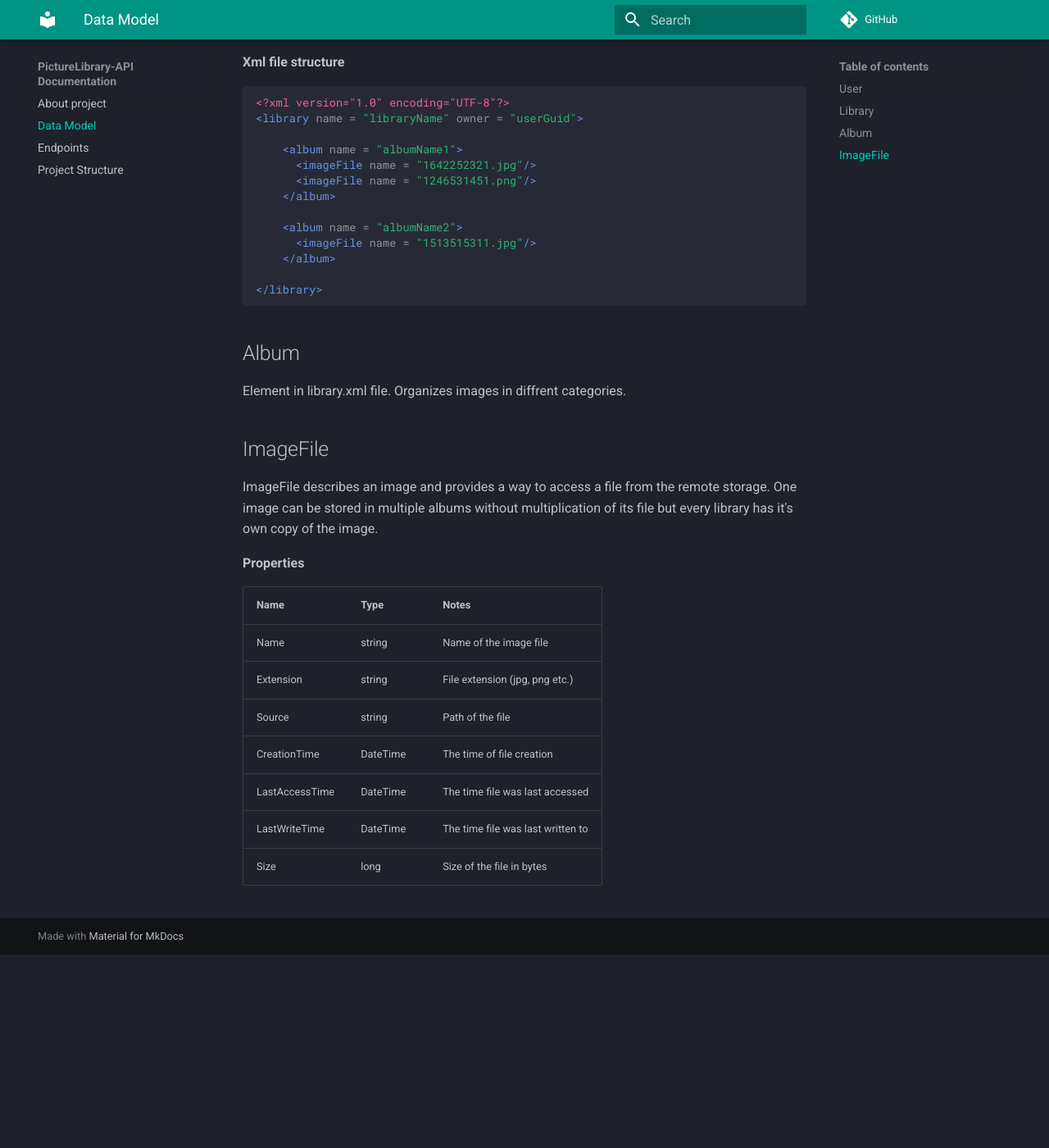
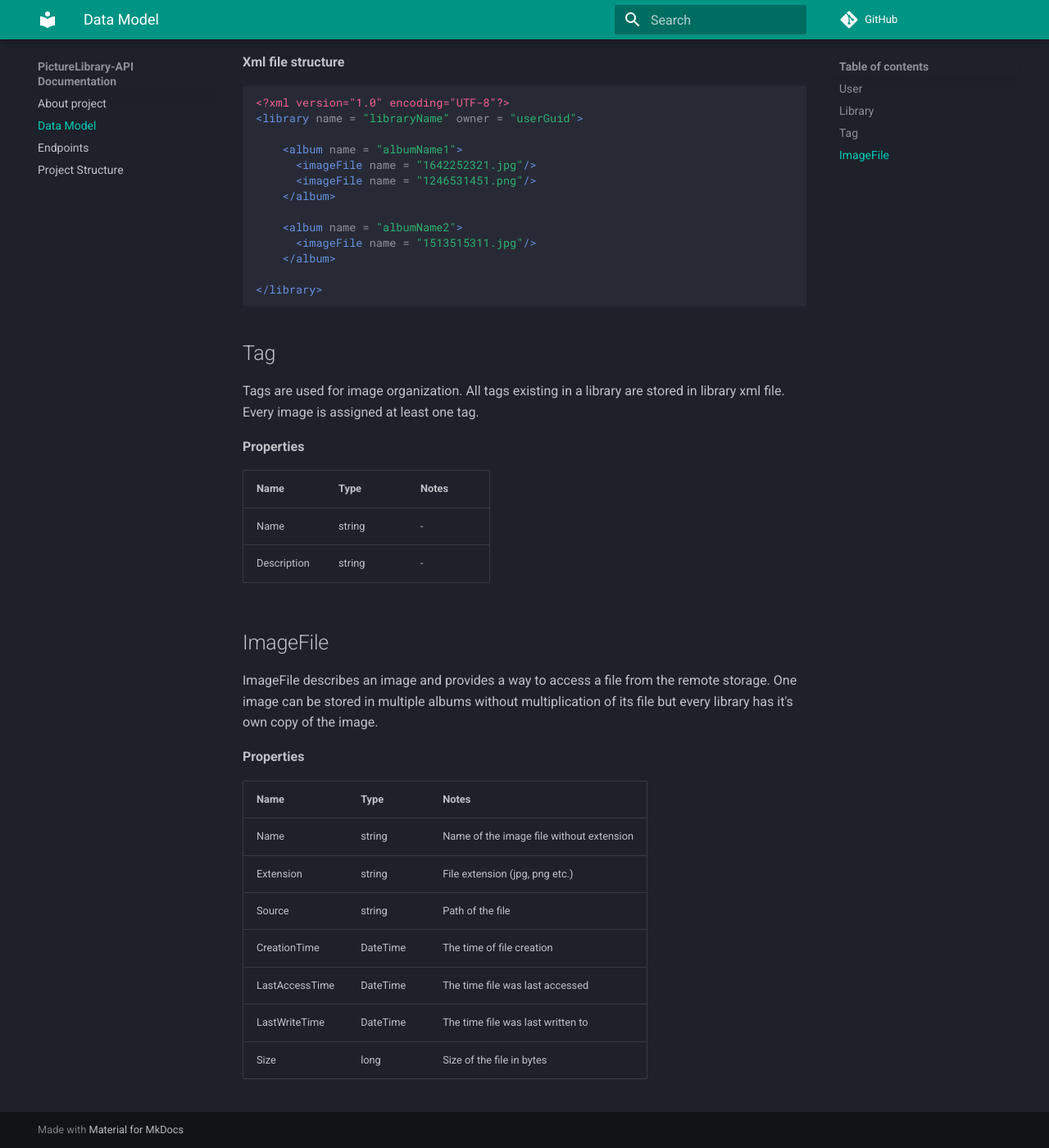
Before and after one commit to TomaszKumiega/PictureLibrary.API.Old, an MkDocs documentation site: the page built from docs/data-model.md, in a window 1280 px wide and 1400 px high, scrolled down 607 px. Shown: the whole window at 82% size. Built offline with MkDocs 1.6.1 and Material for MkDocs 9.7.7, drawn with Linux system fonts in a browser that asks for light colours; comment, search, counter and statistics services are not loaded; before the commit the page ends 1771 px from its top, so only the background shows below that.

Commit message:
Change album to tag

````diff
--- a/docs/data-model.md
+++ b/docs/data-model.md
@@ -36,9 +36,18 @@ Library represents .xml file that contains albums names and its pictures.
 </library>
 ```
 
-## Album
+## Tag
 
-Element in library.xml file. Organizes images in diffrent categories.
+Tags are used for image organization.
+All tags existing in a library are stored in library xml file.
+Every image is assigned at least one tag.
+
+**Properties**
+
+| Name | Type | Notes |
+|------|------|-------|
+| Name | string | - |
+| Description | string | - |
 
 
 ## ImageFile
@@ -50,7 +59,7 @@ One image can be stored in multiple albums without multiplication of its file bu
 
 | Name | Type | Notes |
 |------|------|-------|
-| Name | string | Name of the image file |
+| Name | string | Name of the image file without extension |
 | Extension | string | File extension (jpg, png etc.) |
 | Source | string | Path of the file |
 | CreationTime | DateTime | The time of file creation |
````
